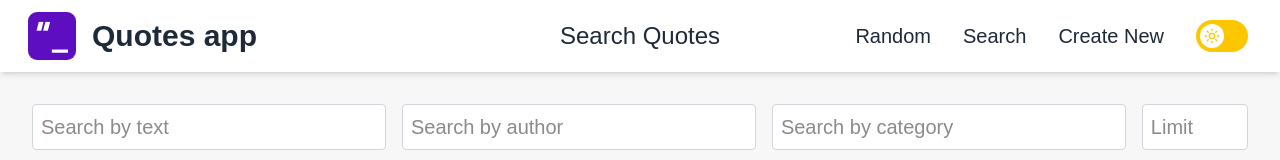
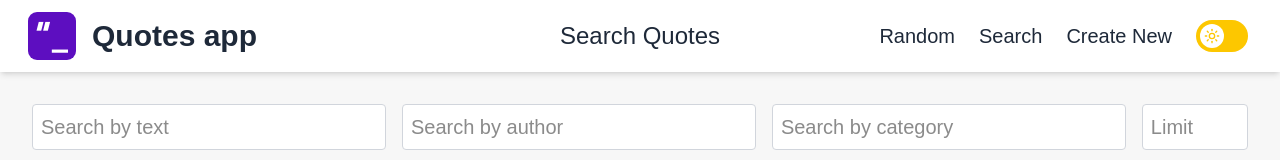
Before and after one commit to artiom-JSat/quotes-db-frontend, a Next.js app in the folder client/: page /search in a window 1280 px wide. Shown: the top 160 px of the page. Built offline with nearby package versions, Linux system fonts and the light colour scheme; no server answers.

Commit message:
Fixed navbar style

```diff
--- a/client/app/_components/Navbar.jsx
+++ b/client/app/_components/Navbar.jsx
@@ -64,7 +64,7 @@ export const Navbar = () => {
             Quotes app
           </h1>
         </Link>
-        <h1 className="hidden md:block absolute left-1/2 transform -translate-x-1/2 text-xl lg:text-2xl text-gray-800 dark:text-white">
+        <h1 className="hidden xl:block absolute left-1/2 transform -translate-x-1/2 text-xl lg:text-2xl text-gray-800 dark:text-white">
           {pageTitle}
         </h1>
 
@@ -104,7 +104,7 @@ export const Navbar = () => {
         }
 
         {/* Desktop Menu */}
-        <div className="hidden md:flex items-center gap-2 lg:gap-4 xl:gap-8 text-xl">
+        <div className="hidden md:flex items-center gap-6 text-xl">
           <MenuButton />
           {menuItems.map((menuItem) => (
             <Link
```
